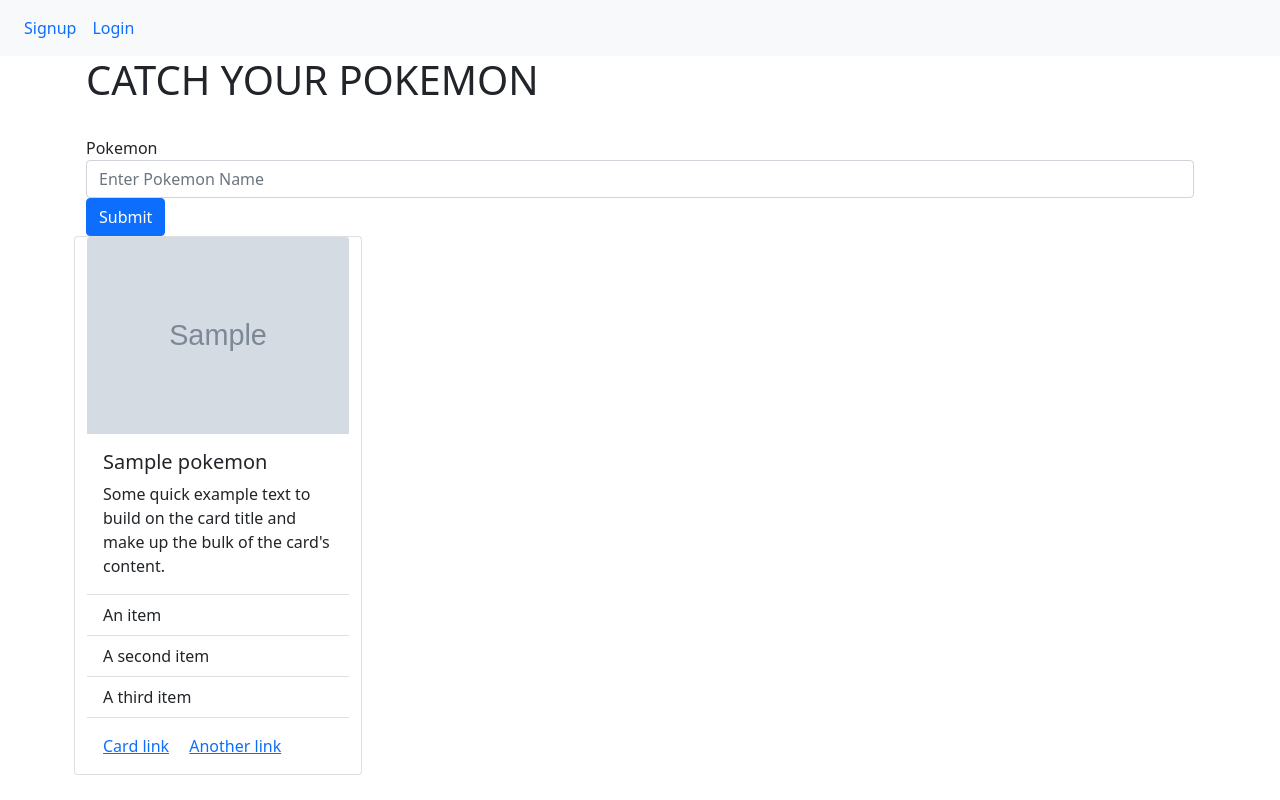
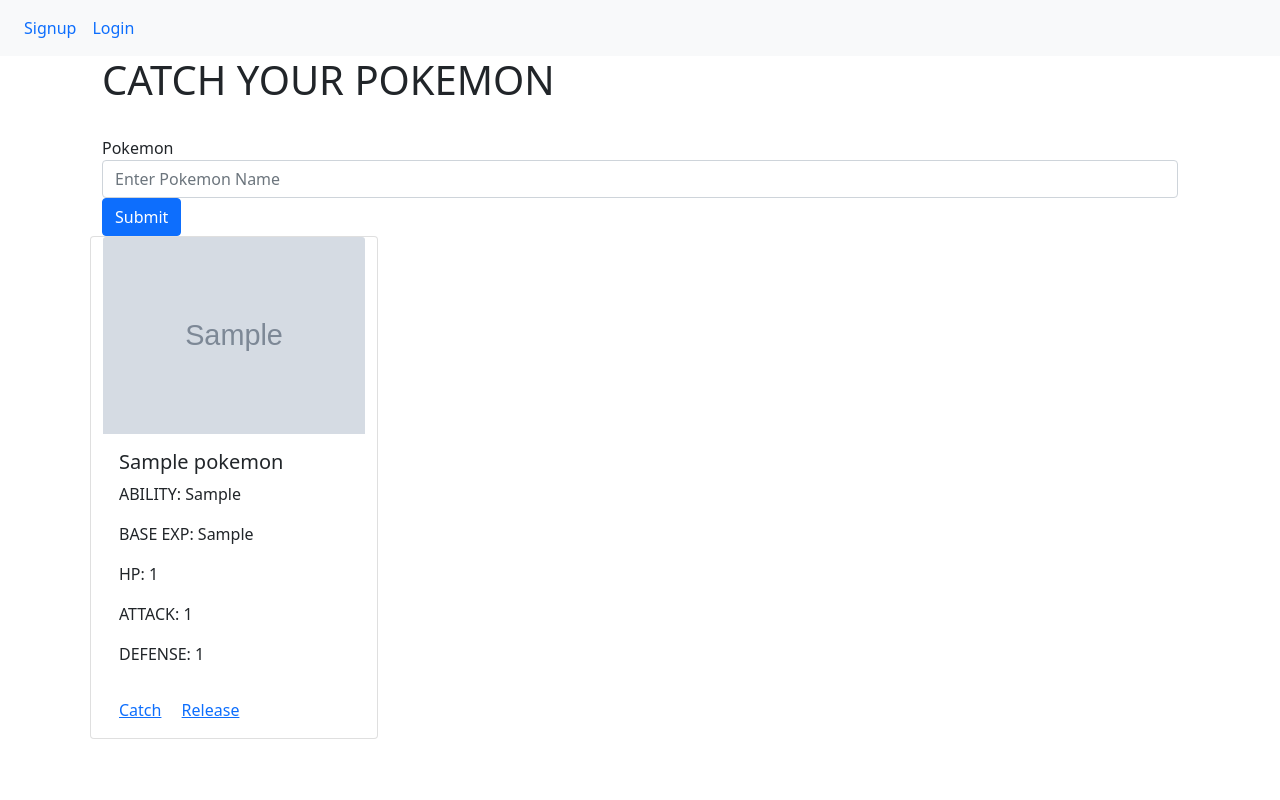
Before and after one commit to KWroblewski86/Week5-Day3-Flask-Pokemon-Project, a Flask app: template app/templates/pokemon.html in a window 1280 px wide. Run offline with Flask 3, Linux system fonts and the light colour scheme; the template is opened without the code that fills it: values that come from a table or form of the project are taken from there, others are empty; tables that the repository leaves empty hold one stand-in row (values such as "Sample post"); grey boxes marked "Sample" are stand-in pictures; some libraries are stand-ins or nearby versions.

Commit message:
updating project

```diff
--- a/app/models.py
+++ b/app/models.py
@@ -23,6 +23,7 @@ class User(db.Model, UserMixin):
     password = db.Column(db.String(250), nullable=False)
     win_count = db.Column(db.Integer, default=0)
     loss_count = db.Column(db.Integer, default=0)
+    pokemon = db.relationship("Pokemon", secondary=pokedex, backref="trainer")
 
 
     def __init__(self, first_name, last_name, username, email, password):
@@ -49,7 +50,6 @@ class Pokemon(db.Model):
     attack = db.Column(db.Integer, nullable=False)
     hp = db.Column(db.Integer, nullable=False)
     defense = db.Column(db.Integer, nullable=False)
-    id = db.Column(db.Integer, db.ForeignKey('user.id'))
     base_exp = db.Column(db.String)
 
 
--- a/app/templates/pokemon.html
+++ b/app/templates/pokemon.html
@@ -2,7 +2,7 @@
 
 {% block content %}
 
-
+<div class="container">
     <div class="row">
         <h1>CATCH YOUR POKEMON</h1>
     </div>
@@ -16,28 +16,26 @@
                 {{ form.submit(class='btn btn-primary', placeholder='Submit') }}</fieldset>
         </form>
     </div>
-
+        {% if poke %}
     <div class="row">
         <div class="card" style="width: 18rem;">
             <img src="{{poke.img_url}}" class="card-img-top" alt="...">
             <div class="card-body">
                 <h5 class="card-title">{{poke.name}}</h5>
-            <p class="card-text">Some quick example text to build on the card title and make up the bulk of the card's
-                content.</p>
+                <p class="card-text">ABILITY: {{ poke.ability }}</p>
+                <p class="card-text">BASE EXP: {{ poke.base_exp }}</p>
+                <p class="card-text">HP: {{ poke.hp }}</p>
+                <p class="card-text">ATTACK: {{ poke.attack }}</p>
+                <p class="card-text">DEFENSE: {{ poke.defense }}</p>
             </div>
-        <ul class="list-group list-group-flush">
-            <li class="list-group-item">An item</li>
-            <li class="list-group-item">A second item</li>
-            <li class="list-group-item">A third item</li>
-        </ul>
             <div class="card-body">
-            <a href="#" class="card-link">Card link</a>
-            <a href="#" class="card-link">Another link</a>
+                <a href="#" class="card-link">Catch</a>
+                <a href="#" class="card-link">Release</a>
             </div>
         </div>
     </div>
-
-
+</div>
+        {%  endif %}
 {% endblock %}
 
 
```
Also changed, not shown: app/main/routes.py (+16 -22 lines), migrations/versions/ff72399f5786_.py (added, +30 -0 lines), requirements.txt (+26 -2 lines). Lines whose indentation alone changed are shown as unchanged.
